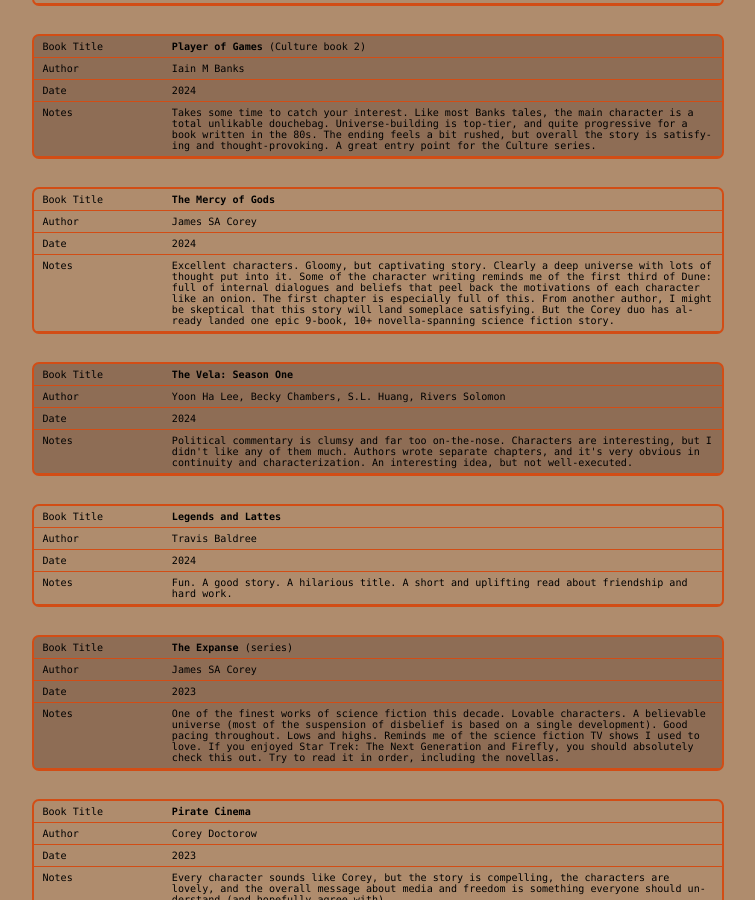
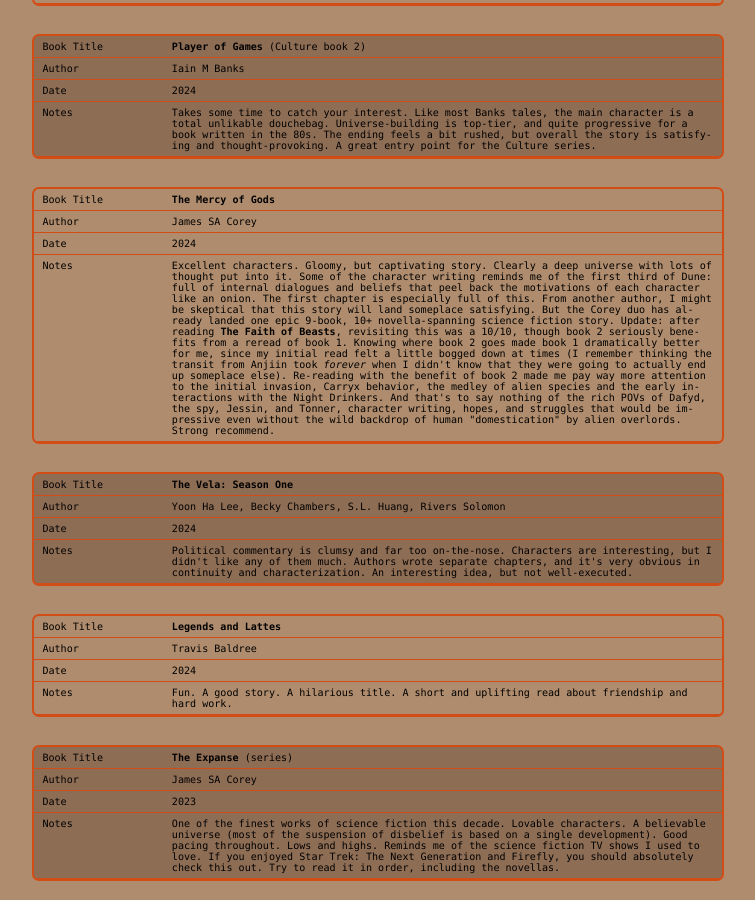
Before and after one commit to nathan-contino/nathan-contino.github.io, a Jekyll site: the page built from _pages/reading.md, in a window 1280 px wide and 900 px high, scrolled down 10073 px. Shown: the whole window, without its empty margins (262-1017 px from the left). Built offline with Jekyll 4.4.1, drawn with Linux system fonts in a browser that asks for light colours.

Commit message:
Mercy of Gods Update

```diff
--- a/_pages/reading.md
+++ b/_pages/reading.md
@@ -57,7 +57,7 @@
 | **The Circle** | Dave Eggers | 2024 | What if Orwell wrote 1984, but didn't understand capitalism or communism? What if JD Vance and Donald Trump wrote a book about the evil of social media? Eggers understands that Big Tech and the social media panopticon are a bad thing. But beyond that, he understands very little about the tech world, having never worked in tech. Despite clearly feeling like Big Tech is a bad thing, Eggers presents the anti-tech argument in a deeply clumsy way. The main character is a complete idiot who seems to understand tech just about as much as Eggers. Overall the plot is just too simplistic to provide any meaningful criticism of the real world. The 'twist' at the end is something you'll probably figure out in the first third of the book. Eggers writes symbolism like I wield a rapier; poorly. Wins my 2024 Gold Medal for "worst written sex scenes I have ever seen in my entire life ever". |
 | **Use of Weapons** (Culture book 3) | Iain M Banks | 2024 | A third of this book was clearly written on drugs. The reverse-chronological chapter ordering is a complete gimmick that added very little to the story and only served to confuse me; when I reread this, I will slice and dice my ebook into a better order. The moral and message of the book is thought-provoking, and the universe is deep and well-considered. But the ending is over-reliant on a single twist that doesn't pack as much punch as the author seems to think it does. Characters are largely flat and uninteresting outside of one character who is pretty flat throughout the events of the book. I would have enjoyed this a lot more if I'd known the twist from the beginning, because the author has to twist several chapters into confusing and convoluted shapes to maintain the twist. I really wish Banks would occasionally attribute lines of dialogue in conversations, because all of his characters sound the same and it's really easy to lose track of who's saying what.|
 | **Player of Games** (Culture book 2) | Iain M Banks | 2024 | Takes some time to catch your interest. Like most Banks tales, the main character is a total unlikable douchebag. Universe-building is top-tier, and quite progressive for a book written in the 80s. The ending feels a bit rushed, but overall the story is satisfying and thought-provoking. A great entry point for the Culture series.|
-| **The Mercy of Gods** | James SA Corey | 2024 | Excellent characters. Gloomy, but captivating story. Clearly a deep universe with lots of thought put into it. Some of the character writing reminds me of the first third of Dune: full of internal dialogues and beliefs that peel back the motivations of each character like an onion. The first chapter is especially full of this. From another author, I might be skeptical that this story will land someplace satisfying. But the Corey duo has already landed one epic 9-book, 10+ novella-spanning science fiction story.|
+| **The Mercy of Gods** | James SA Corey | 2024 | Excellent characters. Gloomy, but captivating story. Clearly a deep universe with lots of thought put into it. Some of the character writing reminds me of the first third of Dune: full of internal dialogues and beliefs that peel back the motivations of each character like an onion. The first chapter is especially full of this. From another author, I might be skeptical that this story will land someplace satisfying. But the Corey duo has already landed one epic 9-book, 10+ novella-spanning science fiction story. Update: after reading **The Faith of Beasts**, revisiting this was a 10/10, though book 2 seriously benefits from a reread of book 1. Knowing where book 2 goes made book 1 dramatically better for me, since my initial read felt a little bogged down at times (I remember thinking the transit from Anjiin took _forever_ when I didn't know that they were going to actually end up someplace else). Re-reading with the benefit of book 2 made me pay way more attention to the initial invasion, Carryx behavior, the medley of alien species and the early interactions with the Night Drinkers. And that's to say nothing of the rich POVs of Dafyd, the spy, Jessin, and Tonner, character writing, hopes, and struggles that would be impressive even without the wild backdrop of human "domestication" by alien overlords. Strong recommend. |
 | **The Vela: Season One** | Yoon Ha Lee, Becky Chambers, S.L. Huang, Rivers Solomon | 2024 | Political commentary is clumsy and far too on-the-nose. Characters are interesting, but I didn't like any of them much. Authors wrote separate chapters, and it's very obvious in continuity and characterization. An interesting idea, but not well-executed. |
 | **Legends and Lattes** | Travis Baldree | 2024 | Fun. A good story. A hilarious title. A short and uplifting read about friendship and hard work. |
 | **The Expanse** (series) | James SA Corey | 2023 | One of the finest works of science fiction this decade. Lovable characters. A believable universe (most of the suspension of disbelief is based on a single development). Good pacing throughout. Lows and highs. Reminds me of the science fiction TV shows I used to love. If you enjoyed Star Trek: The Next Generation and Firefly, you should absolutely check this out. Try to read it in order, including the novellas. |
```
